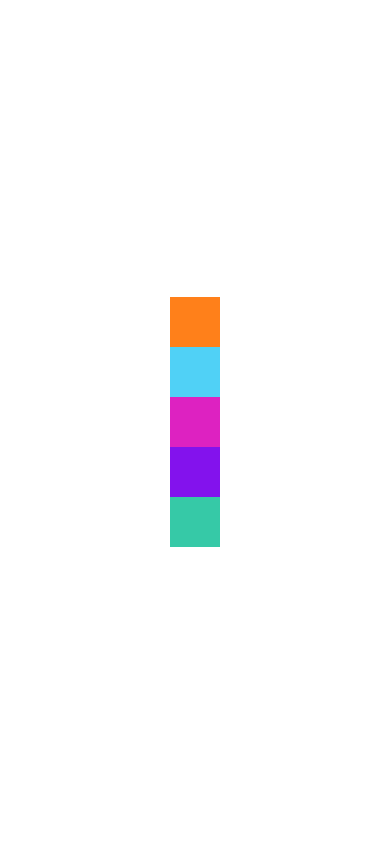
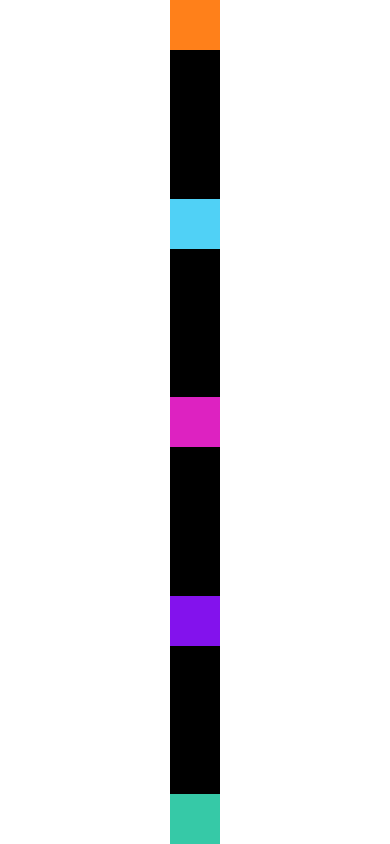
Before and after one commit to Graciliano-Barroso/exercicios-react-native, a React Native app: screen / in a window 390 px wide. Built offline with nearby package versions, Linux system fonts and the light colour scheme.

Commit message:
feat: FlexboxV1 fim

```diff
--- a/src/components/layout/FlexBoxV1.js
+++ b/src/components/layout/FlexBoxV1.js
@@ -5,7 +5,7 @@ import Quadrado from './Quadrado';
 export default props => {
 
     return (
-        <SafeAreaView style={style.FlexboxV1}>
+        <SafeAreaView style={style.FlexV1}>
             <Quadrado cor='#ff801a' />
             <Quadrado cor='#50d1f6' />
             <Quadrado cor='#dd22c1' />
@@ -17,6 +17,8 @@ export default props => {
 
 const style = StyleSheet.create({
     FlexV1: {
-        flex: 1
+        flex: 1,
+        justifyContent: 'space-between',
+        backgroundColor: '#000'
     }
 });
```
